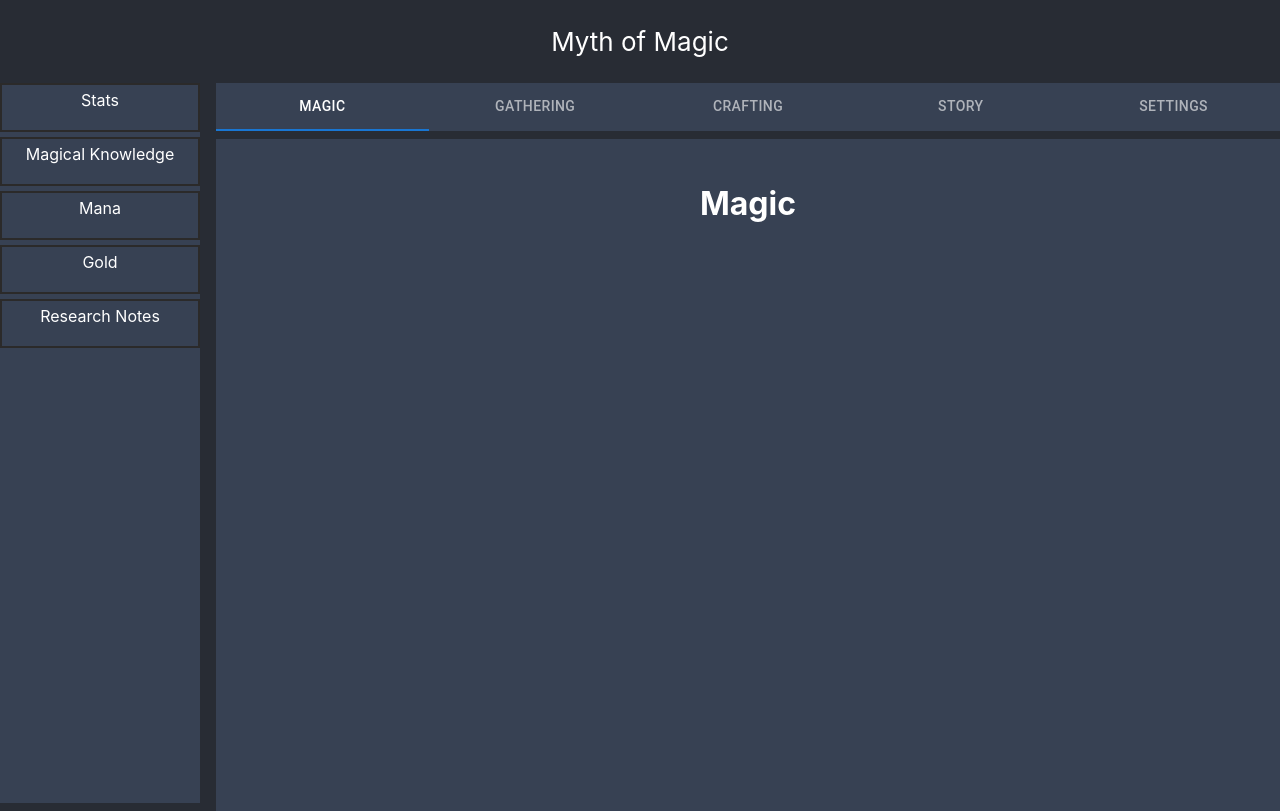
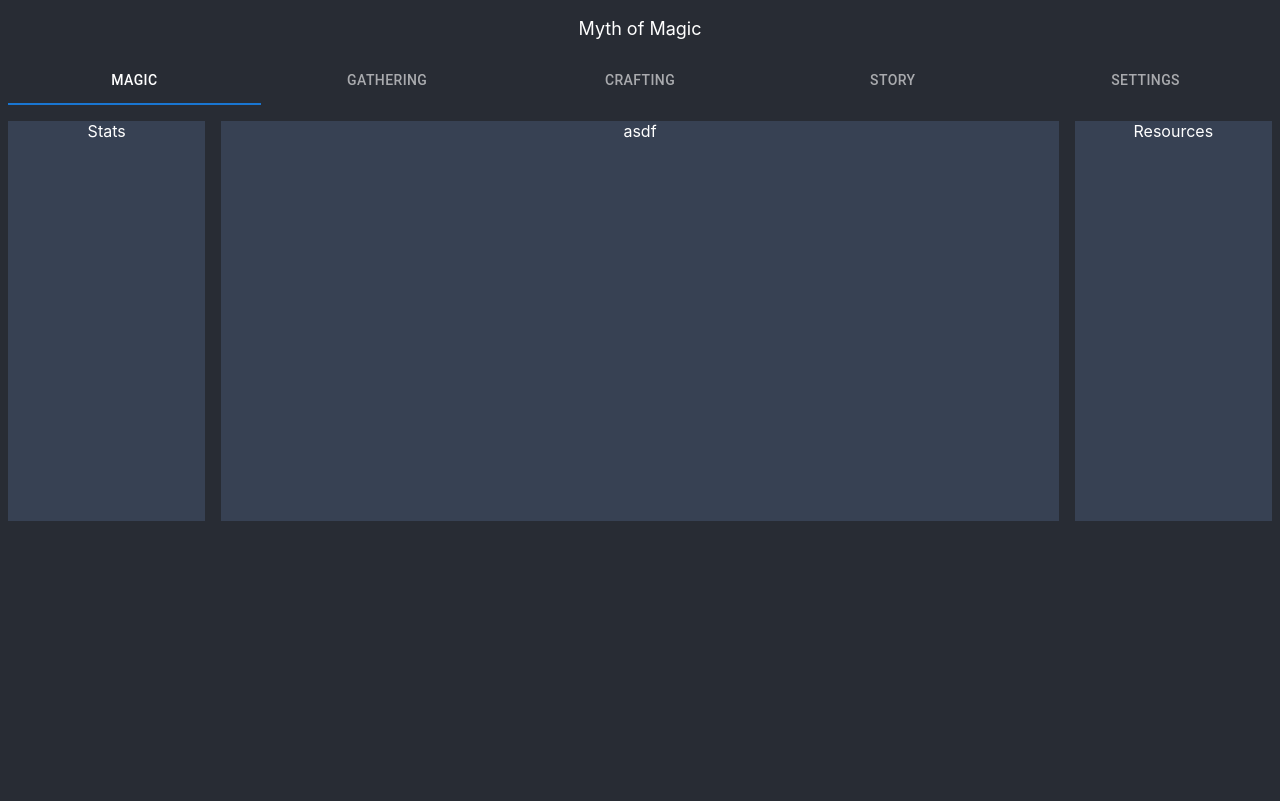
Before and after one commit to xzantim/myth-of-magic, a React (Create React App) app: page / in a window 1280 px wide. Built offline with nearby package versions, Linux system fonts and the light colour scheme.

Commit message:
basic style decided-ish

```diff
--- a/src/App.css
+++ b/src/App.css
@@ -15,17 +15,17 @@
 
 .App-header {
   background-color: #282c34;
-  min-height: 10vh;
+  min-height: 5vh;
   display: flex;
   flex-direction: column;
   align-items: center;
   justify-content: center;
-  font-size: calc(10px + 2vmin);
+  font-size: calc(10px + 1vmin);
   color: white;
 }
 
 .App-body{
-  min-height: 90vh;
+  min-height: 93vh;
   background-color: #282c34;
   color: white;
 }
@@ -35,35 +35,17 @@
 }
 
 .Stats-window{
-  min-height: 90vh;
   background-color: rgb(55, 65, 83);
 }
 
 .Navigation-window{
-  min-height: 5vh;
   background-color: rgb(55, 65, 83);
-  margin-bottom: 1vh;
 }
 
 .Action-window{
-  min-height: 84vh;
   background-color: rgb(55, 65, 83);
 }
 
-.StatItem{
-  min-height: 5vh;
-  padding-top: 5px;
-  text-align: center;
-  vertical-align: middle;
-  border: 2px solid rgb(43, 42, 42);
-  margin-bottom: 5px;
+.Resource-window{
+  background-color: rgb(55, 65, 83);
 }
-
-@keyframes App-logo-spin {
-  from {
-    transform: rotate(0deg);
-  }
-  to {
-    transform: rotate(360deg);
-  }
-}
--- a/src/Game/GameWindow.tsx
+++ b/src/Game/GameWindow.tsx
@@ -18,7 +18,7 @@ function CustomTabPanel(props: TabPanelProps) {
       aria-labelledby={`simple-tab-${index}`}
       {...other}
     >
-      {value === index && <Box sx={{ p: 3 }}>{children}</Box>}
+      {value === index && <Box>{children}</Box>}
     </div>
   );
 }
@@ -38,36 +38,14 @@ export default function GameWindow() {
   };
 
   return (
-    <Box sx={{ flexGrow: 1 }}>
+    <Box sx={{ flexGrow: 1 }} mx={1}>
       <Grid2 container spacing={2}>
-        <Grid2 size={2} spacing={3}>
-          <div className="Stats-window">
-            <Grid2 size={12} spacing={2}>
-              <div className="StatItem">Stats</div>
-            </Grid2>
-            <Grid2 size={12} spacing={2}>
-              <div className="StatItem">Magical Knowledge</div>
-            </Grid2>
-            <Grid2 size={12} spacing={2}>
-              <div className="StatItem">Mana</div>
-            </Grid2>
-            <Grid2 size={12} spacing={2}>
-              <div className="StatItem">Gold</div>
-            </Grid2>
-            <Grid2 size={12} spacing={2}>
-              <div className="StatItem">Research Notes</div>
-            </Grid2>
-          </div>
-        </Grid2>
-        <Grid2 size={10}>
         <Grid2 size={12}>
-            <div className="Navigation-window">
-              <Box sx={{ minHeight: "5vh" }}>
+          <Box>
             <Tabs
               value={value}
               onChange={handleChange}
               aria-label="basic tabs example"
-                  sx={{ minHeight: "5vh" }}
               textColor="inherit"
               variant="fullWidth"
             >
@@ -78,27 +56,41 @@ export default function GameWindow() {
               <Tab label="Settings" {...a11yProps(4)} />
             </Tabs>
           </Box>
+        </Grid2>
+        <Grid2 size={2} spacing={3}>
+          <div className="Stats-window">
+            <Grid2 size={12} spacing={2} sx={{ minHeight: "50vh" }}>
+              <div className="StatItem">Stats</div>
+            </Grid2>
           </div>
         </Grid2>
+        <Grid2 size={8}>
           <Grid2 size={12}>
-            <div className="Action-window">
+            <div className="Action-window" style={{minHeight:"50vh"}}>
               <CustomTabPanel value={value} index={0}>
-                <h1>Magic</h1>
+                asdf
               </CustomTabPanel>
               <CustomTabPanel value={value} index={1}>
-              <h1>Gathering</h1>
+                fdsa
               </CustomTabPanel>
               <CustomTabPanel value={value} index={2}>
-              <h1>Crafting</h1>
+                sdfsdaf
               </CustomTabPanel>
               <CustomTabPanel value={value} index={3}>
-              <h1>Story</h1>
+                fffs
               </CustomTabPanel>
               <CustomTabPanel value={value} index={4}>
-              <h1>Settings</h1>
+                aasf
               </CustomTabPanel>
             </div>
           </Grid2>
+        </Grid2>
+        <Grid2 size={2}>
+        <div className="Resource-window">
+            <Grid2 size={12} spacing={2} sx={{ minHeight: "50vh" }}>
+              <div className="ResourceItem">Resources</div>
+            </Grid2>
+          </div>
         </Grid2>
       </Grid2>
     </Box>
```
Lines whose indentation alone changed are shown as unchanged.
